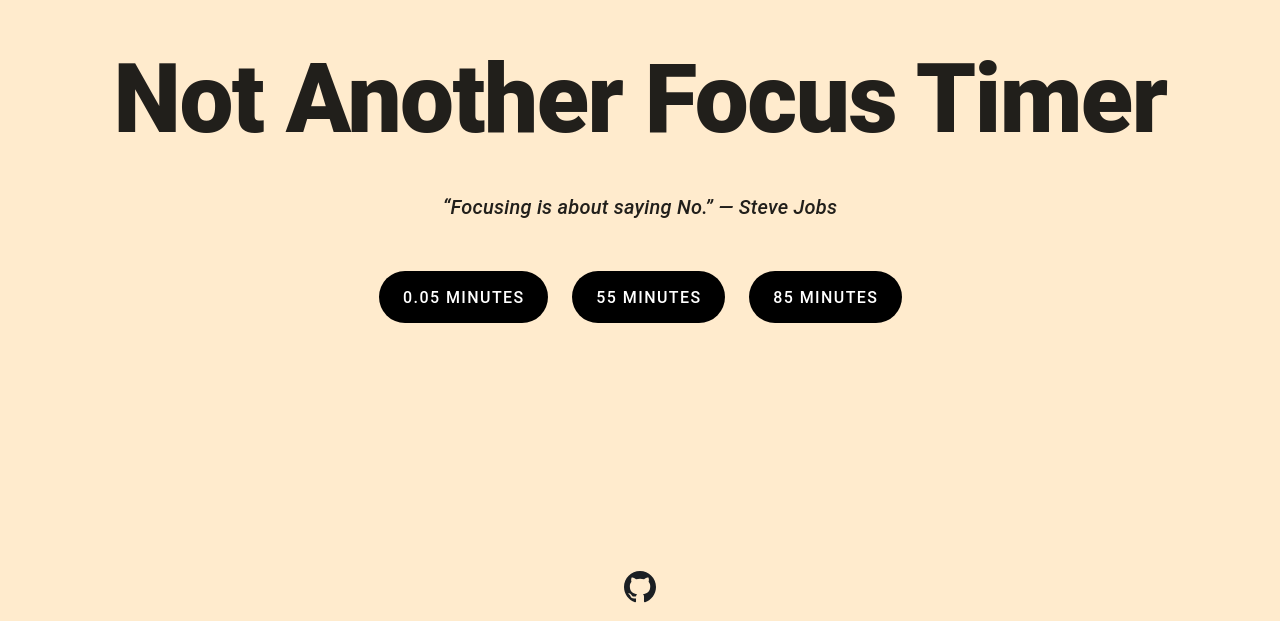
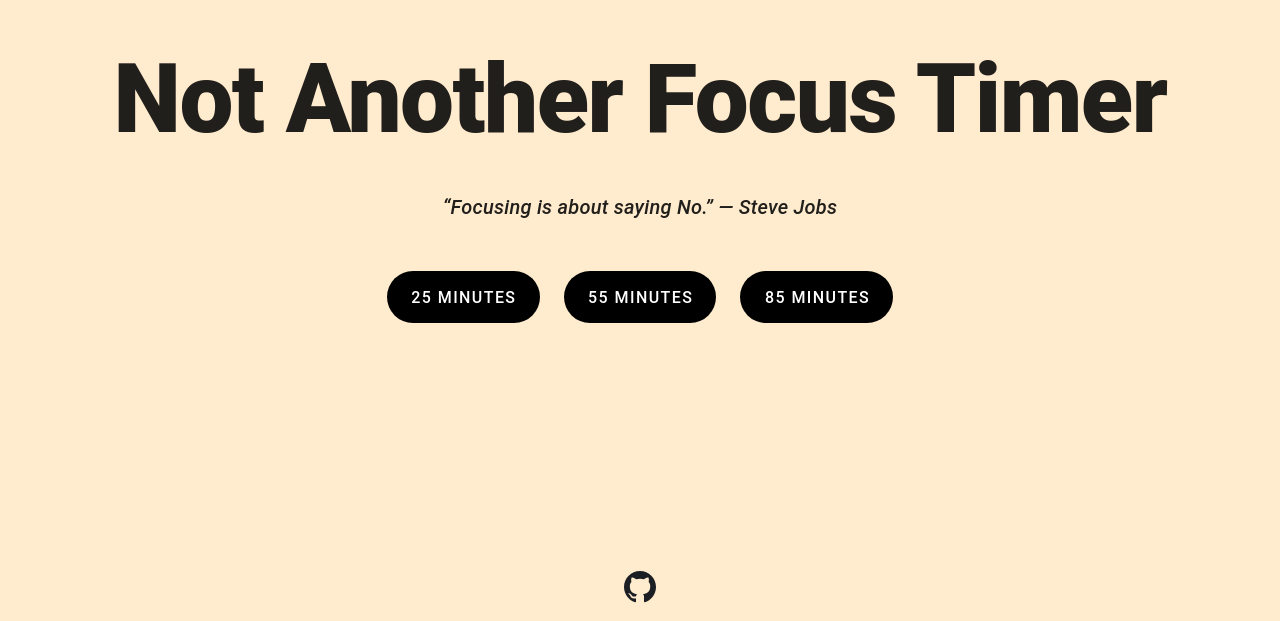
Before and after one commit to alvinsga/notanotherfocustimer, a Vue app: page / in a window 1280 px wide. Shown: the part 179-800 px from the top of the page. Built offline with nearby package versions, Linux system fonts and the light colour scheme; a web font is replaced by a local one.

Commit message:
Fixed wrong minutes value

```diff
--- a/src/components/MainPage.vue
+++ b/src/components/MainPage.vue
@@ -55,7 +55,7 @@ export default class HelloWorld extends Vue {
   timeLimit = 1500;
   timePassed = 0;
   timerInterval = 0;
-  minutesArray = [0.05, 55, 85];
+  minutesArray = [25, 55, 85];
   quotes = [
     "“The successful warrior is the average man, with laser-like focus.” - Bruce Lee",
     "“Lack of direction, not lack of time, is the problem.” ― Zig Ziglar",
```
